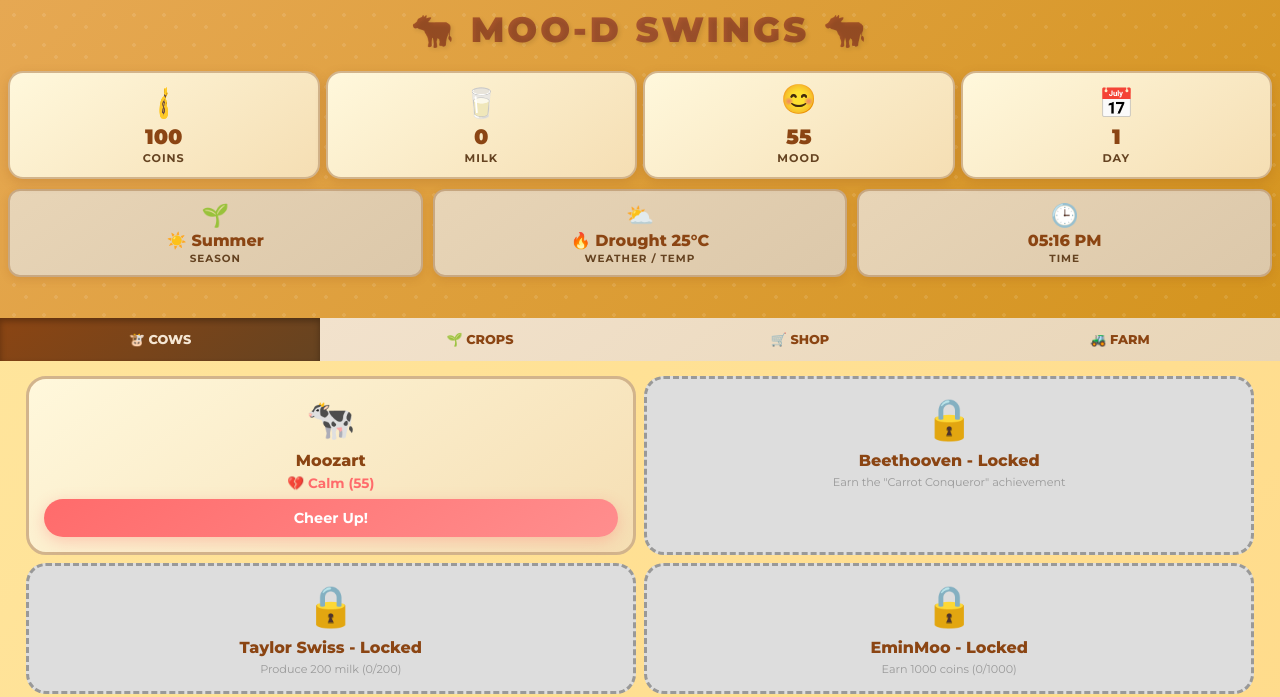
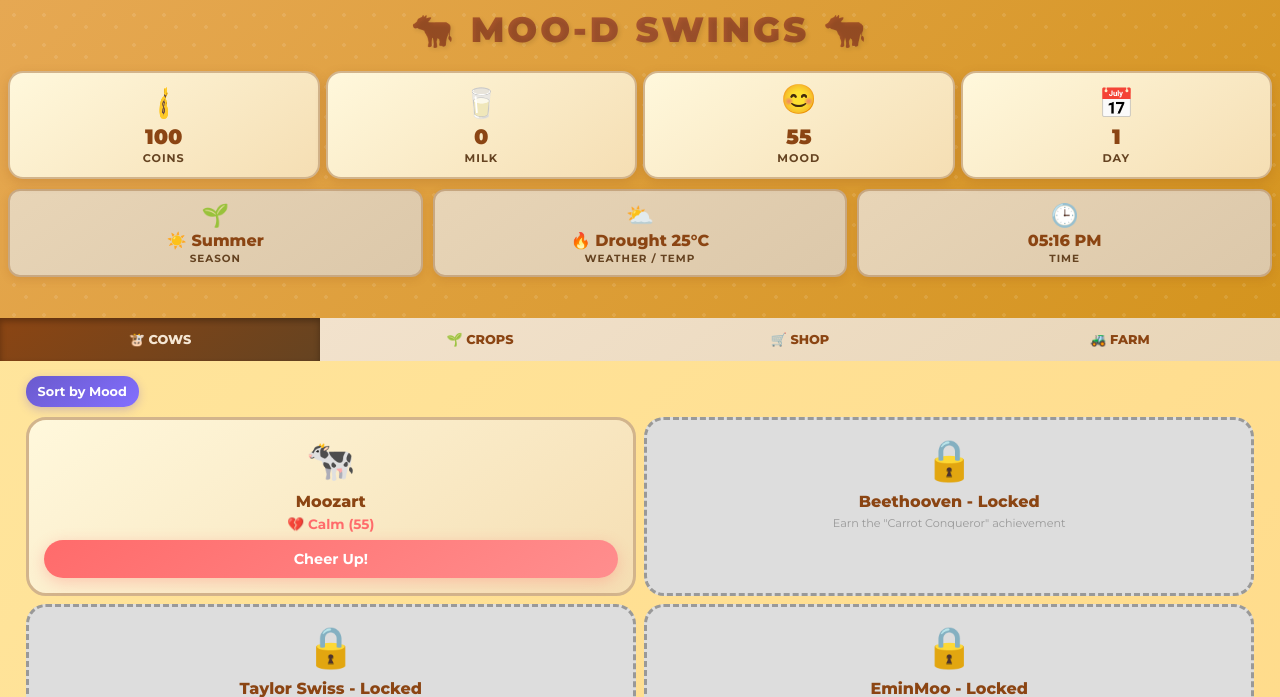
Before and after one commit to brentjlaf/moodswings, a PHP site: page / in a window 1280 px wide. Shown: the top 697 px of the page. Run offline with PHP 8.4, Linux system fonts and the light colour scheme.

Commit message:
Add mood ranking feature

```diff
--- a/index.html
+++ b/index.html
@@ -73,6 +73,7 @@
     <div class="tab-content-wrapper">
       <!-- Cows Tab -->
       <div id="cowsTab" class="tab-content active">
+        <button class="sort-btn" onclick="showCowMoodRanking()">Sort by Mood</button>
         <div class="cows-grid grid-container" id="cowsGrid">
           <!-- Cows will be generated here -->
         </div>
--- a/scripts.js
+++ b/scripts.js
@@ -826,6 +826,18 @@ function updateAllCowHappiness() {
     renderCows();
 }
 
+// Return cows sorted from saddest to happiest
+function getCowMoodRanking() {
+    return [...gameState.cows].sort((a, b) => a.moodValue - b.moodValue);
+}
+
+// Display the current cow mood order in a toast message
+function showCowMoodRanking() {
+    const ranking = getCowMoodRanking();
+    const names = ranking.map(c => c.name).join(' -> ');
+    showToast(`Mood order: ${names}`, 'info');
+}
+
 function applyCowbellThreshold() {
     if (!gameState.upgrades || !gameState.upgrades.cowbell) return;
     const cowbellCfg = GAME_CONFIG.UPGRADES && GAME_CONFIG.UPGRADES.cowbell;
--- a/styles.css
+++ b/styles.css
@@ -398,6 +398,31 @@ body {
     cursor: not-allowed;
     transform: none;
     box-shadow: none;
+}
+
+.sort-btn {
+    background: linear-gradient(145deg, #6A5ACD, #836FFF);
+    color: white;
+    border: none;
+    padding: 8px 12px;
+    border-radius: 15px;
+    font-family: 'Montserrat', sans-serif;
+    font-weight: bold;
+    font-size: 0.8em;
+    cursor: pointer;
+    transition: all 0.3s ease;
+    box-shadow: 0 3px 10px rgba(106,90,205,0.3);
+    margin-bottom: 10px;
+}
+
+.sort-btn:hover {
+    background: linear-gradient(145deg, #483D8B, #6A5ACD);
+    transform: translateY(-2px);
+    box-shadow: 0 4px 12px rgba(106,90,205,0.4);
+}
+
+.sort-btn:active {
+    transform: scale(0.95);
 }
 
 .crops-section {
```
Also changed, not shown: README.md.
